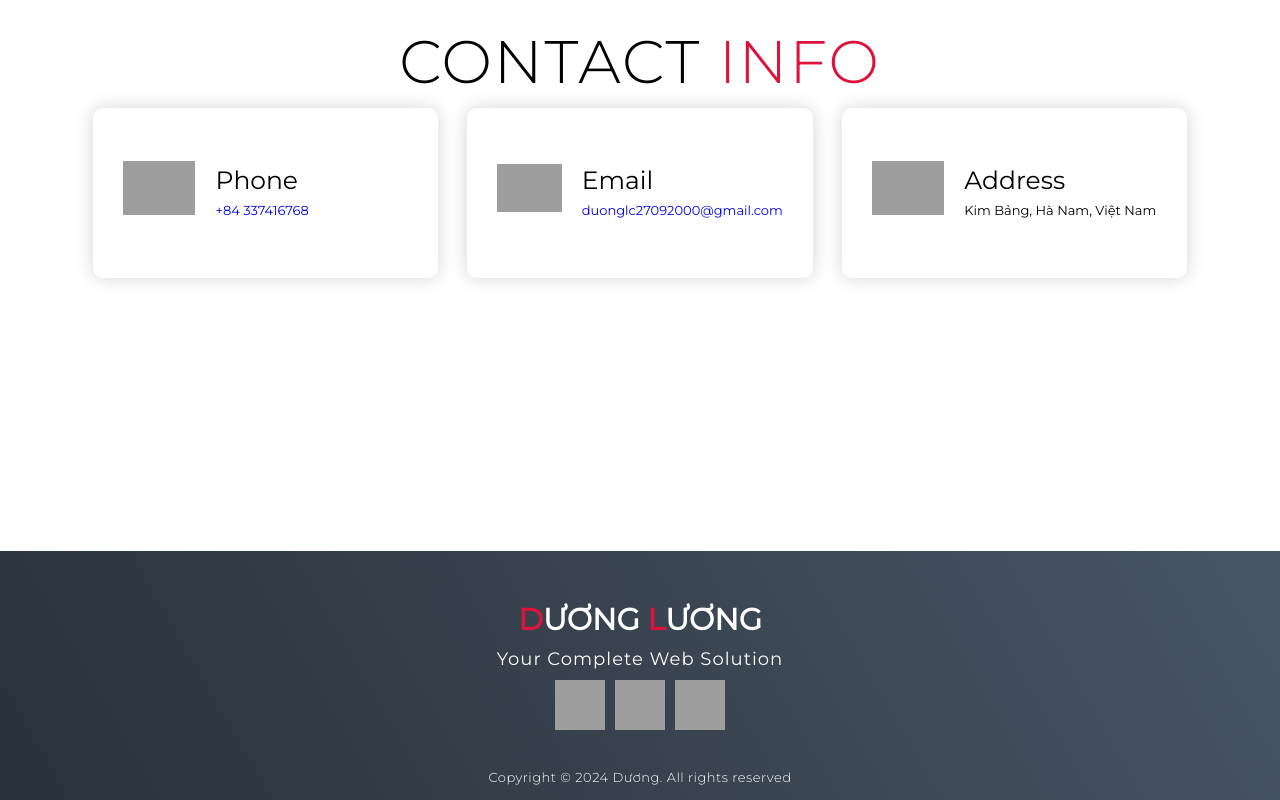
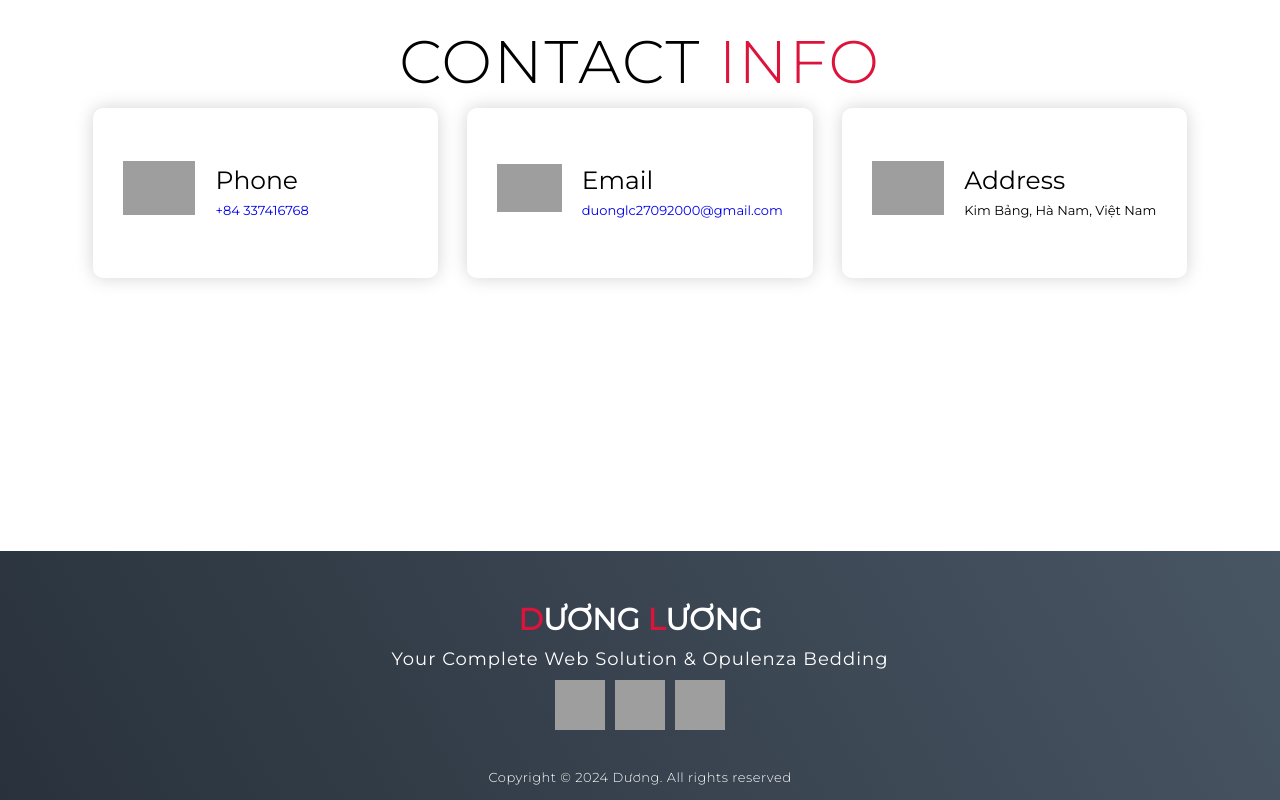
Before and after one commit to duonglc27092000/duongluong, a plain HTML site: page index.html in a window 1280 px wide. Shown: the part 4992-5792 px from the top of the page. Drawn offline with Linux system fonts and the light colour scheme; grey boxes are pictures that could not be loaded.

Commit message:
2 commit

```diff
--- a/index.html
+++ b/index.html
@@ -211,7 +211,7 @@
       <div class="brand">
         <h1><span>D</span>ương <span>L</span>ương</h1>
       </div>
-      <h2>Your Complete Web Solution</h2>
+      <h2>Your Complete Web Solution & Opulenza Bedding</h2>
       <div class="social-icon">
         <div class="social-item">
           <a href="https://www.facebook.com/duonglc27092000"><img
```
